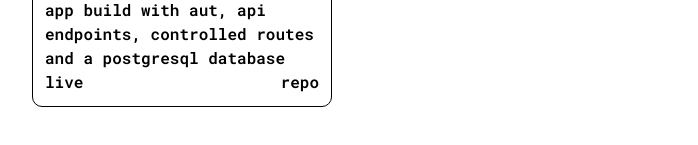
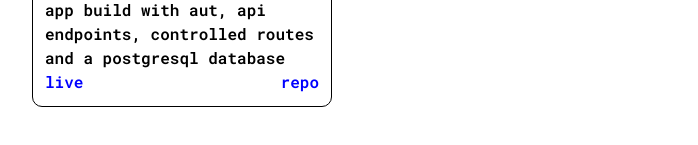
Before and after one commit to jckstllrd/personal-site, a React (Vite) app: page /projects in a window 1280 px wide. Shown: the part 203-348 px from the top of the page, without its empty margins (272-970 px from the left). Built offline with nearby package versions, Linux system fonts and the light colour scheme.

Commit message:
feat: update project links to be primary colour

```diff
--- a/src/components/Project/Project.module.css
+++ b/src/components/Project/Project.module.css
@@ -4,9 +4,13 @@
   padding: var(--space-md);
 }
 
-.projectButtons {
+.projectLinks {
   display: flex;
   gap: var(--space-xl);
   align-items: center;
   justify-content: space-between;
 }
+
+.links {
+  color: var(--color-primary);
+}
--- a/src/components/Project/Project.tsx
+++ b/src/components/Project/Project.tsx
@@ -12,9 +12,13 @@ function Project({ name, desc, liveLink, repoLink }: Props) {
     <div className={styles.projectContainer}>
       <h2>{name}</h2>
       <p>{desc}</p>
-      <div className={styles.projectButtons}>
-        <a href={liveLink}>live</a>
-        <a href={repoLink}>repo</a>
+      <div className={styles.projectLinks}>
+        <a className={styles.links} href={liveLink}>
+          live
+        </a>
+        <a className={styles.links} href={repoLink}>
+          repo
+        </a>
       </div>
     </div>
   );
```
